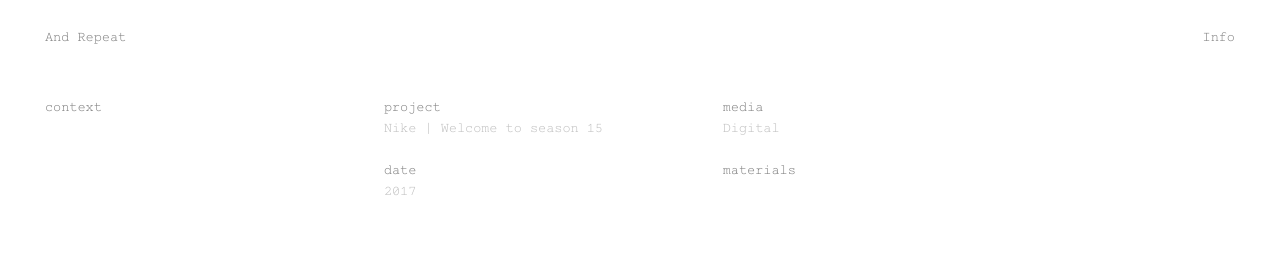
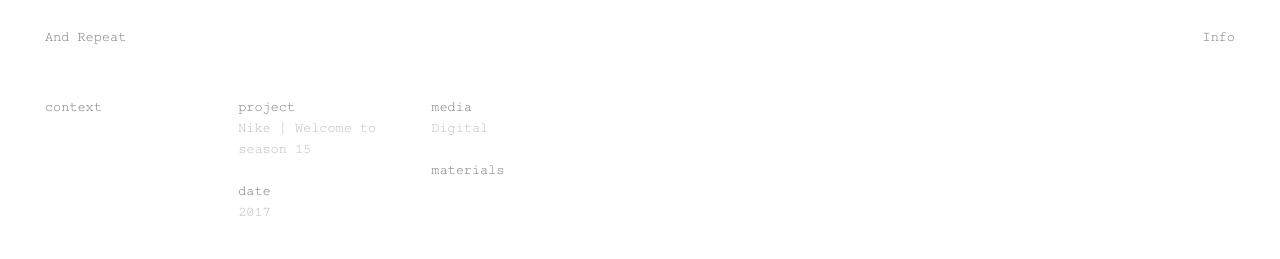
Before and after one commit to andrepeat/andrepeat, a Flask app: page /project/nike in a window 1280 px wide. Shown: the top 259 px of the page. Run offline with Flask 2, Linux system fonts and the light colour scheme; some libraries are stand-ins or nearby versions.

Commit message:
fix context sizing issue

```diff
--- a/static/css/media.css
+++ b/static/css/media.css
@@ -181,6 +181,10 @@
         width: 700px;
     }
 
+    .nav-info .col-md-4 {
+        max-width: 23%;
+    }
+
     .air-movie #video {
         width: 100%;
         height: 100%;
@@ -219,10 +223,14 @@
     }
 }
 
-@media only screen and (min-width: 1025) and (max-width: 1280px) {
+@media only screen and (min-width: 1025px) and (max-width: 1280px) {
     #video, .image-lead > img {
         width: 896px;
         height: 504px;
+    }
+
+    .nav-info .col-md-4 {
+        max-width: 19%
     }
 
     .air-movie #video {
@@ -245,6 +253,10 @@
 @media only screen and (min-width: 1281px) {
     #video, .image-lead > img {
         width: 896px;
+    }
+
+    .nav-info .col-md-4 {
+        max-width: 15%;
     }
 
     .air-movie #video {
```
